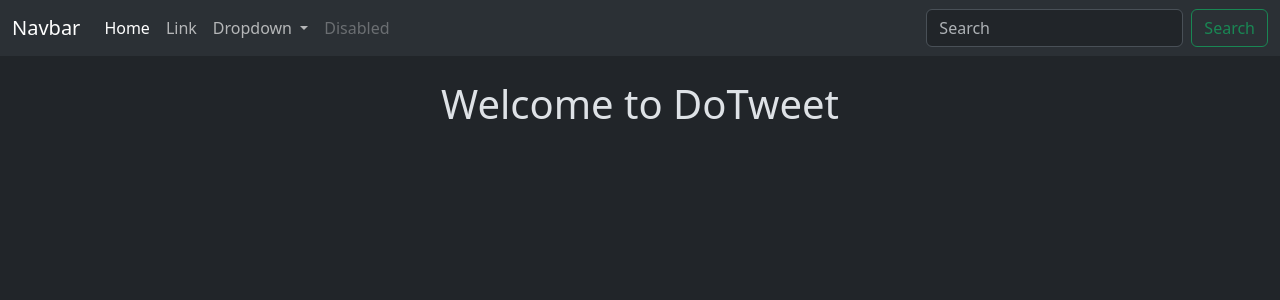
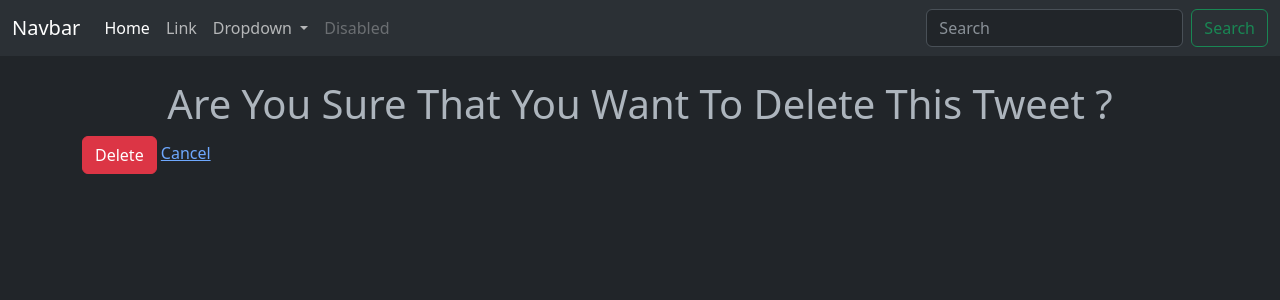
Before and after one commit to AuntMayBro/tweet, a Django app: template templates/tweet_confirm_delete.html in a window 1280 px wide. Shown: the top 300 px of the page. Run offline with Django 5.2, Linux system fonts and the light colour scheme; the template is opened without the code that fills it, so the values that code supplies are empty.

Commit message:
working best

```diff
--- a/dotweet/models.py
+++ b/dotweet/models.py
@@ -4,7 +4,7 @@ from django.contrib.auth.models import User
 class Tweet(models.Model):
     user = models.ForeignKey(User , on_delete=models.CASCADE)
     text = models.TextField(max_length=340)
-    photo = models.ImageField(upload_to='photos/',blank=True,null=True)
+    photo = models.ImageField(upload_to='photos/',blank=False,null=False)
     created_at = models.DateTimeField(auto_now_add=True)
     updated_at = models.DateTimeField(auto_now=True)
 
--- a/dotweet/urls.py
+++ b/dotweet/urls.py
@@ -5,6 +5,9 @@ from django.urls import path
 urlpatterns = [
     path('', views.tweet_list, name="tweet_list"),
     path('create/', views.tweet_create, name = "tweet_create"),
-    path('<int:tweet_id>/edit/', views.tweet_edit, name = "tweet_edit"),
-    path('<int:tweet_id>/delete/', views.tweet_delete, name = "tweet_delete"),
+    path('edit/<int:tweet_id>/', views.tweet_edit, name = "tweet_edit"),
+    path('delete/<int:tweet_id>/', views.tweet_delete, name='tweet_delete'),
+    path('register/', views.register, name = "register"),
+    path('login/', views.login, name = "login"),
+
 ]
--- a/templates/layout.html
+++ b/templates/layout.html
@@ -5,6 +5,7 @@
     <meta charset="UTF-8">
     <meta name="viewport" content="width=device-width, initial-scale=1.0">
     <link href="https://cdn.jsdelivr.net/npm/bootstrap@5.3.3/dist/css/bootstrap.min.css" rel="stylesheet" integrity="sha384-QWTKZyjpPEjISv5WaRU9OFeRpok6YctnYmDr5pNlyT2bRjXh0JMhjY6hW+ALEwIH" crossorigin="anonymous">
+    <link href="https://cdn.jsdelivr.net/npm/bootstrap@5.3.0/dist/css/bootstrap.min.css" rel="stylesheet">
     <title>
         {% block title %}
             tweet
@@ -57,5 +58,8 @@
         {% endblock %}
     </div>
 
+<script src="https://cdn.jsdelivr.net/npm/bootstrap@5.3.0/dist/js/bootstrap.bundle.min.js"></script>
+
+
 </body>
 </html>
--- a/templates/tweet_confirm_delete.html
+++ b/templates/tweet_confirm_delete.html
@@ -6,5 +6,55 @@
 
 
 {% block content %}
-<h1 class="text-center mt-4">Welcome to DoTweet</h1>
+
+
+<h1 class="text-center mt-4">Are You Sure That You Want To Delete This Tweet ?</h1>
+<form method="POST">
+    {% csrf_token %}
+    <button class="btn btn-danger">Delete</button>
+    <a href="{% url 'tweet_list' %} class="btn btn-success"">Cancel</a>
+</form>
+
+{% comment %} <div class="d-flex justify-content-center align-items-center vh-100">
+    <form method="post" class="text-center p-4 border rounded shadow ">
+        {% csrf_token %}
+        <p class="text-muted mb-3">Are you sure you want to delete this tweet?</p>
+        <div class="d-flex gap-3 justify-content-center">
+            <button type="submit" class="btn btn-danger">Delete</button>
+            <a href="{% url 'tweet_list' %}" class="btn btn-secondary">Cancel</a>
+        </div>
+    </form>
+</div>  {% endcomment %}
+
+{% comment %}
+<!-- Delete Button (Triggers Modal) -->
+<button type="button" class="btn btn-danger" data-bs-toggle="modal" data-bs-target="#deleteModal">
+    Delete
+</button>
+
+<!-- Bootstrap Modal -->
+<div class="modal fade" id="deleteModal" tabindex="-1" aria-labelledby="deleteModalLabel" aria-hidden="true">
+    <div class="modal-dialog modal-dialog-centered">
+        <div class="modal-content">
+            <div class="modal-header">
+                <h5 class="modal-title" id="deleteModalLabel">Confirm Deletion</h5>
+                <button type="button" class="btn-close" data-bs-dismiss="modal" aria-label="Close"></button>
+            </div>
+            <div class="modal-body text-center">
+                Are you sure you want to delete this tweet?
+            </div>
+            <div class="modal-footer">
+                <button type="button" class="btn btn-secondary" data-bs-dismiss="modal">Cancel</button>
+                <form method="POST"  action="{% url 'tweet_delete' tweet.id %}">
+                    {% csrf_token %}
+                    <button type="submit" class="btn btn-danger">Yes, Delete</button>
+                </form>
+            </div>
+        </div>
+    </div>
+</div>
+  {% endcomment %}
+
+
+
 {% endblock %}
--- a/templates/tweet_form.html
+++ b/templates/tweet_form.html
@@ -24,7 +24,7 @@
 
 <div class="d-flex justify-content-center">
     <div class="col-md-6">
-        <form method="post" enctype="multipart/form-data" class="card p-4 shadow">
+        <form method="POST" enctype="multipart/form-data" class="card p-4 shadow">
             {% csrf_token %}
             {{ form|crispy }}
             <div class="text-center mt-3">
--- a/tweet/settings.py
+++ b/tweet/settings.py
@@ -134,3 +134,8 @@ DEFAULT_AUTO_FIELD = 'django.db.models.BigAutoField'
 CRISPY_TEMPLATE_PACK = "bootstrap5"
 CRISPY_ALLOWED_TEMPLATE_PACKS = "bootstrap5"
 CRISPY_TEMPLATE_PACK = "bootstrap5"
+
+
+LOGIN_URL = '/accounts/login'
+LOGIN_REDIRECT_URL = '/dotweet'
+LOGOUT_REDIRECT_URL = '/dotweet'
```
Also changed, not shown: dotweet/forms.py (+9 -0 lines), dotweet/views.py (+28 -7 lines), templates/tweet_list.html (+42 -7 lines), db.sqlite3, media/photos/airplane_NJ7wwsN.jpg (added), media/photos/dog.jpg (added), media/photos/girl.webp (added), media/photos/stairs.jpg (added), templates/registration/logged_out.html (added), templates/registration/login.html (added), templates/registration/register.html (added).
